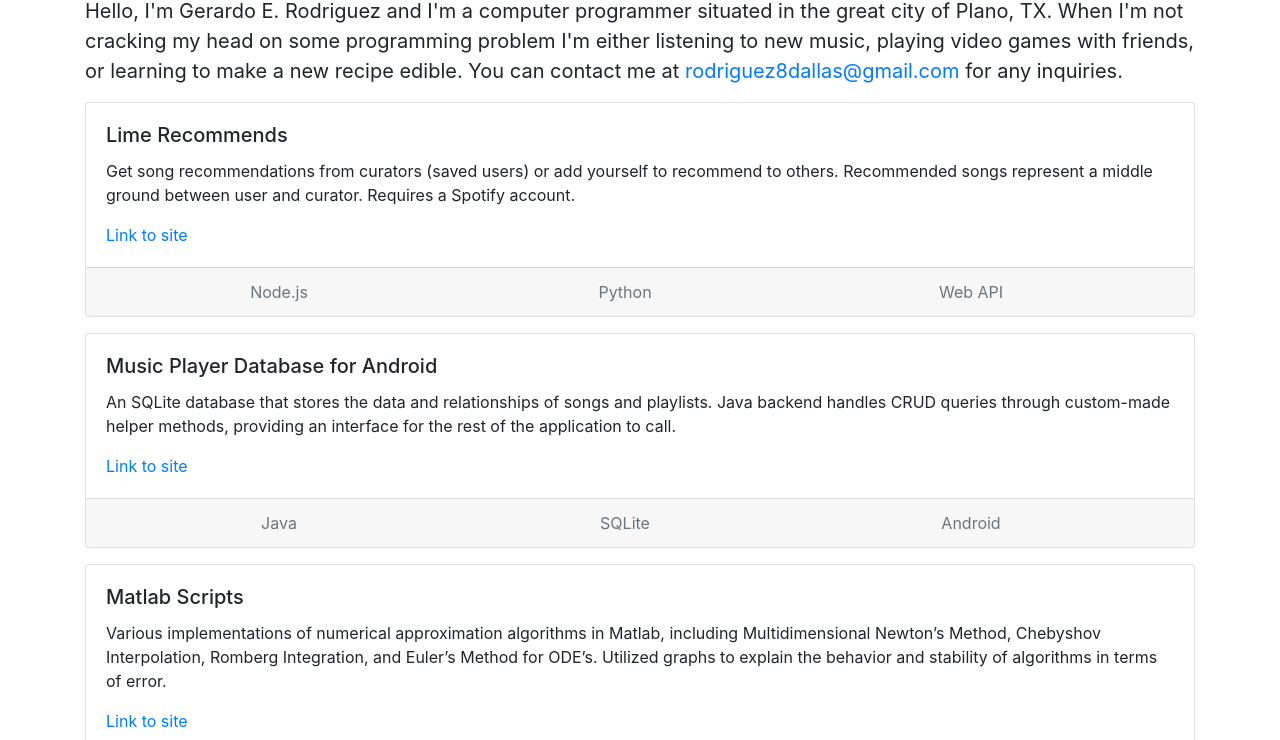
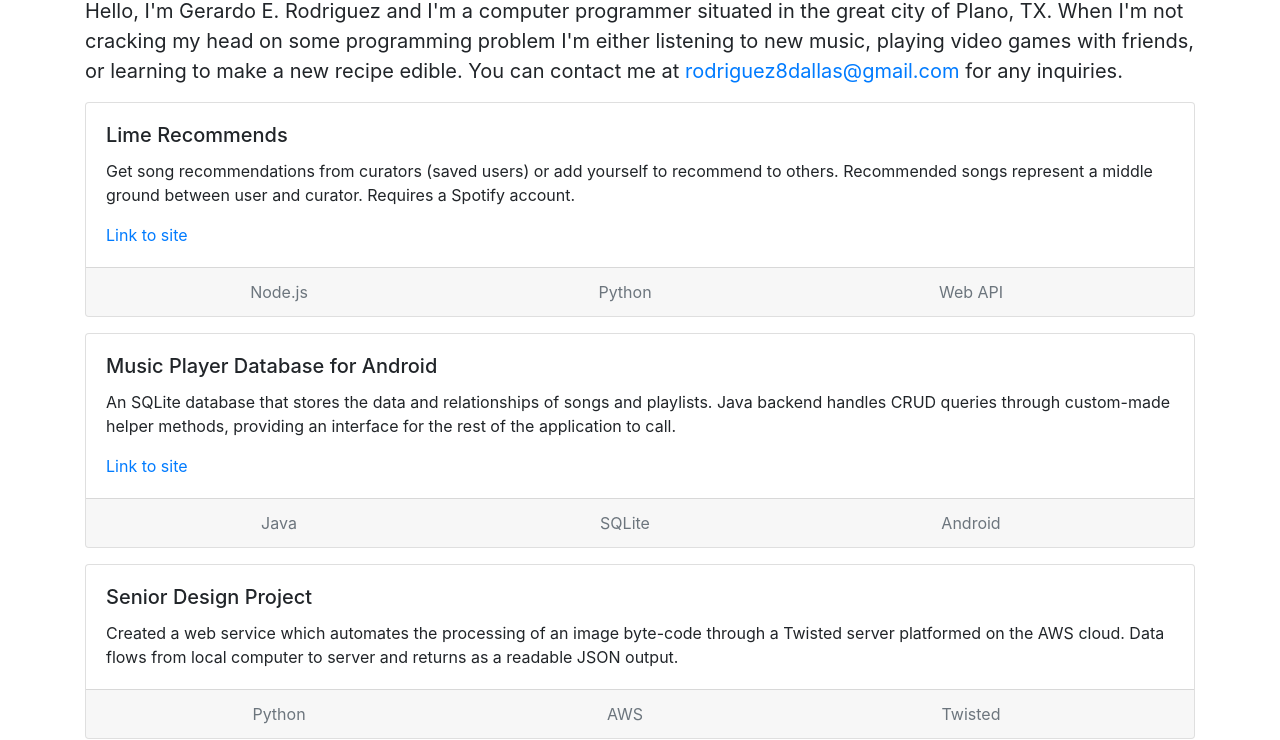
Before and after one commit to GreenRodger8/GreenRodger8.github.io, a plain HTML site: page index.html in a window 1280 px wide. Shown: the part 60-800 px from the top of the page. Drawn offline with nearby package versions, Linux system fonts and the light colour scheme.

Commit message:
Added Senior Design Project card

```diff
--- a/index.html
+++ b/index.html
@@ -48,7 +48,7 @@
 			<div class="card-body">
 				<h5 class="card-title">Music Player Database for Android</h5>
 				<p class="card-text">An SQLite database that stores the data and relationships of songs and playlists. Java backend handles CRUD queries through custom-made helper methods, providing an interface for the rest of the application to call.</p>
-				<a href="./index.html" class="card-link">Link to site</a>
+				<a href="https://greenrodger8.github.io/CollegePortfolio/" class="card-link">Link to site</a>
 			</div>
 			<div class="card-footer text-muted">
 				<div class="row container">
@@ -59,12 +59,27 @@
 			</div>
 		</div>
 
+		<!-- Senior Design Project -->
+		<div class="card mb-3">
+			<div class="card-body">
+				<h5 class="card-title">Senior Design Project</h5>
+				<p class="card-text">Created a web service which automates the processing of an image byte-code through a Twisted server platformed on the AWS cloud. Data flows from local computer to server and returns as a readable JSON output.</p>
+			</div>
+			<div class="card-footer text-muted">
+				<div class="row container">
+					<div class="col-sm-4 text-center">Python</div>
+					<div class="col-sm-4 text-center">AWS</div>
+					<div class="col-sm-4 text-center">Twisted</div>
+				</div>
+			</div>
+		</div>
+
 		<!-- Matlab Scripts -->
 		<div class="card mb-3">
 			<div class="card-body">
 				<h5 class="card-title">Matlab Scripts</h5>
 				<p class="card-text">Various implementations of numerical approximation algorithms in Matlab, including Multidimensional Newton’s Method, Chebyshov Interpolation, Romberg Integration, and Euler’s Method for ODE’s. Utilized graphs to explain the behavior and stability of algorithms in terms of error.</p>
-				<a href="./index.html" class="card-link">Link to site</a>
+				<a href="https://greenrodger8.github.io/CollegePortfolio/" class="card-link">Link to site</a>
 			</div>
 			<div class="card-footer text-muted">
 				<div class="row container">
@@ -80,7 +95,7 @@
 			<div class="card-body">
 				<h5 class="card-title">8-bit Calculator</h5>
 				<p class="card-text">Simulated the circuitry of an 8-bit calculator in Verilog. Collaborated in the design and development of calculator control unit, creating a diagram and dictionary as documentation.</p>
-				<a href="./index.html" class="card-link">Link to site</a>
+				<a href="https://greenrodger8.github.io/CollegePortfolio/" class="card-link">Link to site</a>
 			</div>
 			<div class="card-footer text-muted">
 				<div class="row container">
```
